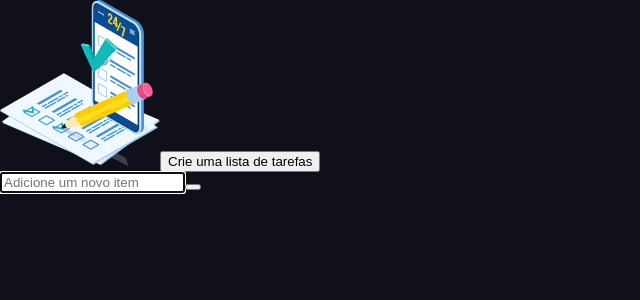
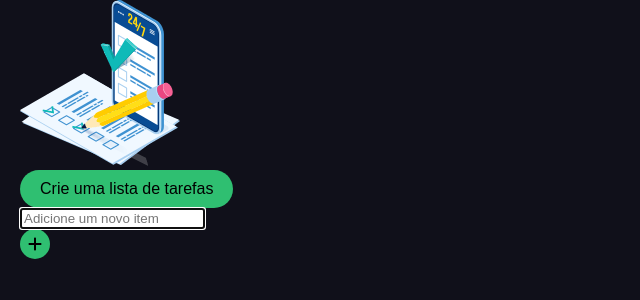
Before and after one commit to Emilio-Jose-Camilo/lista-de-tarefas, an Angular app: page / in a window 1280 px wide. Shown: the top 300 px of the page, without its empty margins (0-640 px from the left). Built offline with nearby package versions, Linux system fonts and the light colour scheme.

Commit message:
component button

```diff
--- a/src/app/modules/to-do-list/pages/list/list.component.html
+++ b/src/app/modules/to-do-list/pages/list/list.component.html
@@ -14,7 +14,7 @@
         autofocus
         id="inputValue"
       />
-      <button class="btn btn-primary" title="Adicionar um novo item"></button>
+      <button class="btn btn-primary-circle" title="Adicionar um novo item"></button>
     </label>
   </div>
 </div>
--- /dev/null
+++ b/src/app/scss/component/button.scss
@@ -0,0 +1,60 @@
+.btn {
+  display: flex;
+  justify-content: center;
+  align-items: center;
+
+  transition: 0.5s;
+
+  border: none;
+  cursor: pointer;
+
+  &.btn-primary,
+  &.btn-primary-circle {
+    color: var(--black-10);
+    background: var(--primary);
+
+    &:hover {
+      background: var(--primary-010);
+      color: var(--white);
+    }
+  }
+  &.btn-danger,
+  &.btn-danger-circle {
+    color: var(--white);
+    background: var(--red);
+
+    &:hover {
+      background: var(--red);
+    }
+  }
+
+  &.btn-primary,
+  &.btn.danger {
+    font-size: 16px;
+    border-radius: 50px;
+    padding: 10px 20px;
+  }
+
+  &.btn-primary-circle,
+  &.btn.danger-circle {
+    width: 30px;
+    height: 30px;
+    border-radius: 50px;
+  }
+
+  &::after {
+    top: 1px;
+    position: relative;
+  }
+
+  &.btn-primary-circle {
+    &::after {
+      content: url('../../../assets/icons/add.svg');
+    }
+  }
+  &.btn.danger-circle {
+    &::after {
+      content: url('../../../assets/icons/delete.svg');
+    }
+  }
+}
--- /dev/null
+++ b/src/app/scss/component/index.scss
@@ -0,0 +1 @@
+@use "button"
--- a/src/app/scss/index.scss
+++ b/src/app/scss/index.scss
@@ -1,2 +1,4 @@
 @import "base/index";
+@import "layout/index";
 @import "theme//index";
+@import "component/index";
--- /dev/null
+++ b/src/app/scss/layout/container.scss
@@ -0,0 +1,11 @@
+.container {
+  width: 350px;
+  padding: 0 20px;
+  position: relative;
+}
+
+@media(max-width: 750px) {
+  .container {
+    width: 100%;
+  }
+}
--- /dev/null
+++ b/src/app/scss/layout/index.scss
@@ -0,0 +1 @@
+@use "container";
```
